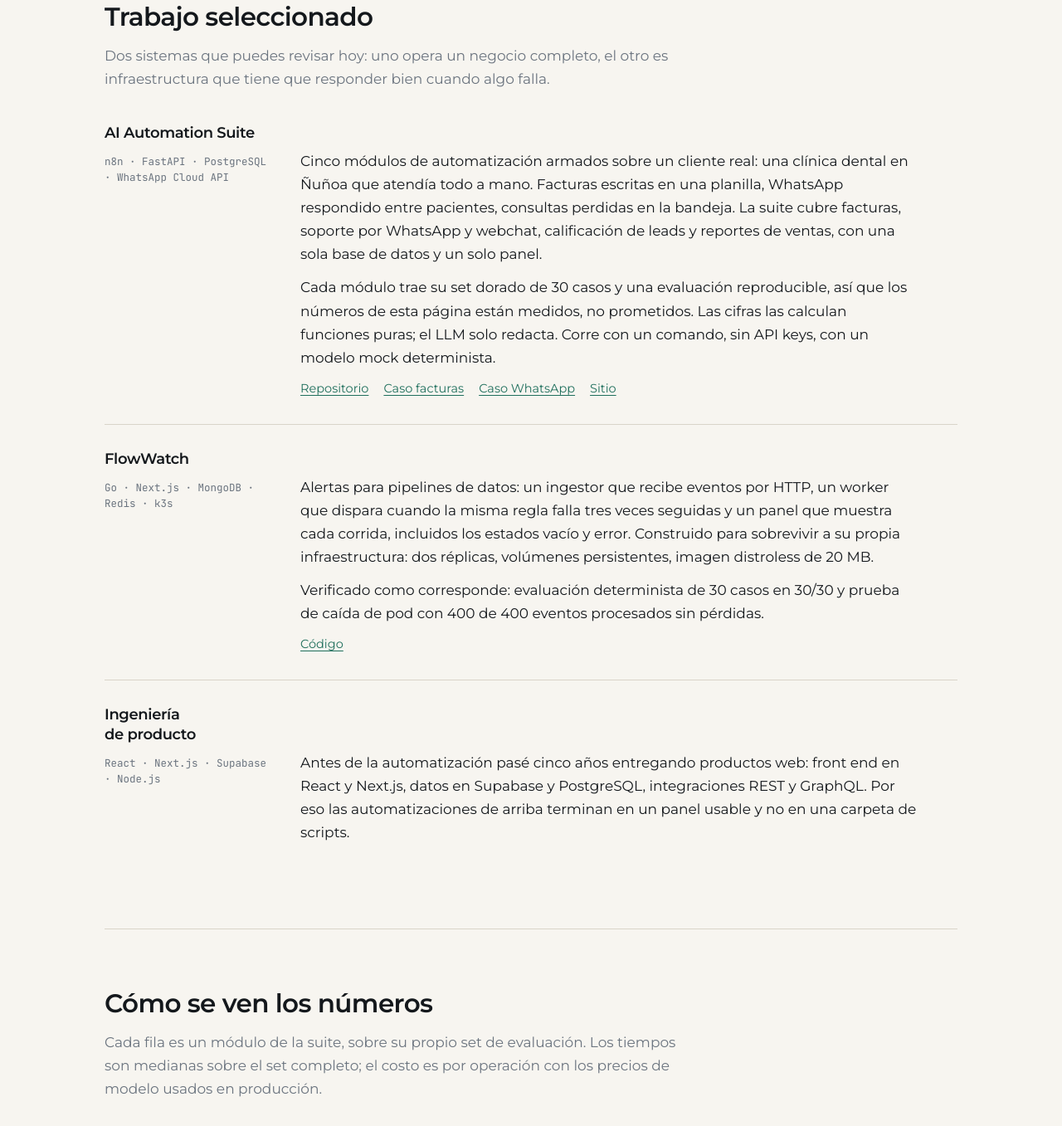
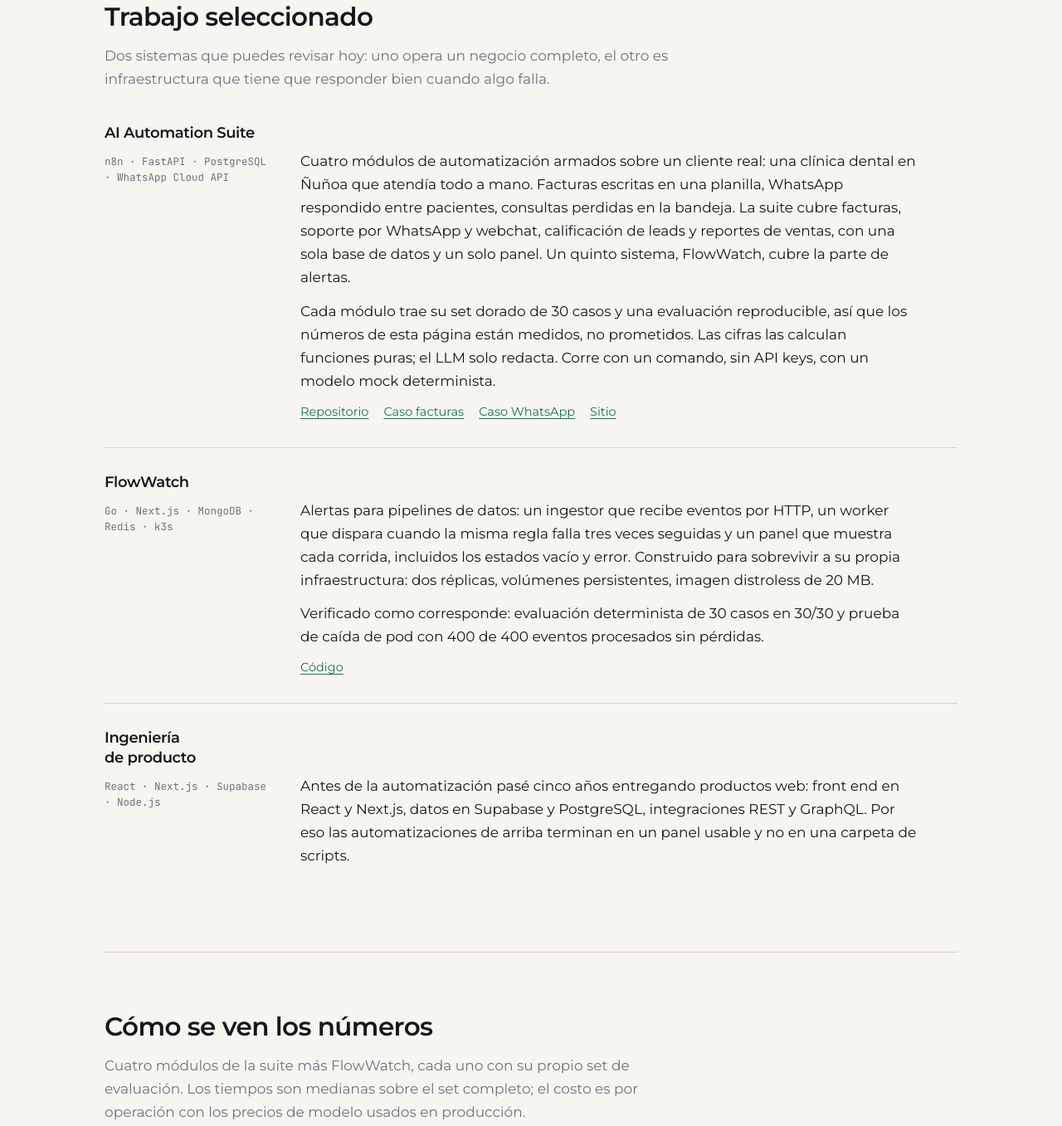
Before and after one commit to fperezdev/fperezdev.github.io, a plain HTML site: page es.html in a window 1280 px wide. Shown: the part 930-2287 px from the top of the page at 83% size. Drawn offline with Linux system fonts and the light colour scheme.

Commit message:
portfolio: cuatro módulos de la suite + FlowWatch (consistente con el README del repo)

```diff
--- a/es.html
+++ b/es.html
@@ -59,11 +59,11 @@
         <h3>AI Automation Suite</h3>
         <div class="meta">n8n · FastAPI · PostgreSQL · WhatsApp Cloud API</div>
         <div class="body">
-          <p>Cinco módulos de automatización armados sobre un cliente real: una clínica dental en
+          <p>Cuatro módulos de automatización armados sobre un cliente real: una clínica dental en
           Ñuñoa que atendía todo a mano. Facturas escritas en una planilla, WhatsApp respondido
           entre pacientes, consultas perdidas en la bandeja. La suite cubre facturas, soporte por
           WhatsApp y webchat, calificación de leads y reportes de ventas, con una sola base de
-          datos y un solo panel.</p>
+          datos y un solo panel. Un quinto sistema, FlowWatch, cubre la parte de alertas.</p>
           <p>Cada módulo trae su set dorado de 30 casos y una evaluación reproducible, así que los
           números de esta página están medidos, no prometidos. Las cifras las calculan funciones
           puras; el LLM solo redacta. Corre con un comando, sin API keys, con un modelo mock
@@ -108,9 +108,9 @@
   <section id="numeros">
     <div class="section-head">
       <h2>Cómo se ven los números</h2>
-      <p>Cada fila es un módulo de la suite, sobre su propio set de evaluación. Los tiempos son
-      medianas sobre el set completo; el costo es por operación con los precios de modelo usados en
-      producción.</p>
+      <p>Cuatro módulos de la suite más FlowWatch, cada uno con su propio set de evaluación. Los
+      tiempos son medianas sobre el set completo; el costo es por operación con los precios de
+      modelo usados en producción.</p>
     </div>
     <div class="tbl-scroll">
       <table>
```
Also changed, not shown: index.html (+5 -4 lines).
